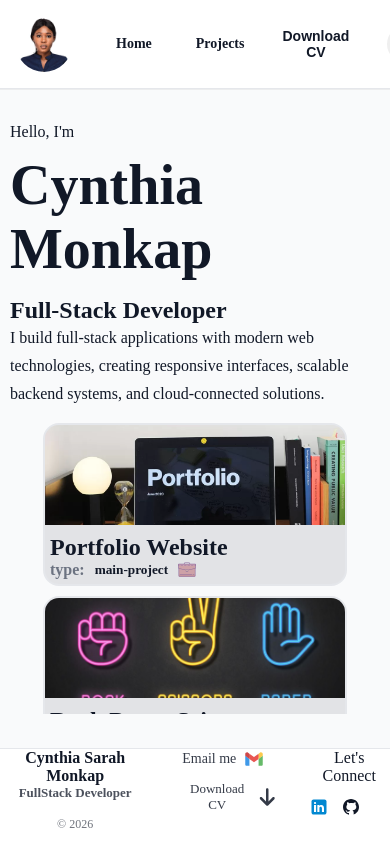
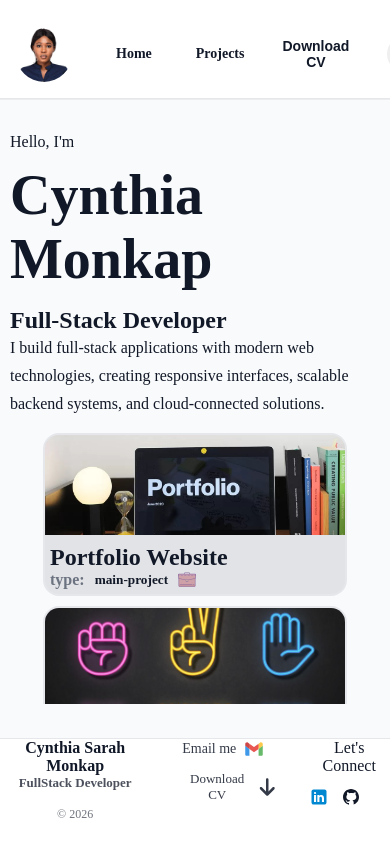
Before and after one commit to Cynthilizy/myPortfolio, a React (Vite) app: page / in a window 390 px wide. Built offline with nearby package versions, Linux system fonts and the light colour scheme.

Commit message:
fix responsiveness

```diff
--- a/src/Footer.css
+++ b/src/Footer.css
@@ -6,6 +6,7 @@
 .footer-container-inner {
   width: 100%;
   max-width: 1100px;
+  padding-bottom: 10px;
 
   display: flex;
   justify-content: space-between;
--- a/src/Header.css
+++ b/src/Header.css
@@ -6,6 +6,7 @@
 .header-container-inner {
   width: 100%;
   max-width: 1100px;
+  padding-top: 10px;
 
   display: flex;
   justify-content: space-between;
--- a/src/ProjectsList.jsx
+++ b/src/ProjectsList.jsx
@@ -8,7 +8,7 @@ export const ProjectsList = [
     description: "Personal portfolio built with React.",
     tags: ["React", "CSS", "JavaScript"],
     github: "https://github.com/Cynthilizy/myPortfolio",
-    live: "https://portfolio-website.com",
+    live: "my-portfolio-seven-pink-82.vercel.app",
     demoType: "none",
   },
 
```
